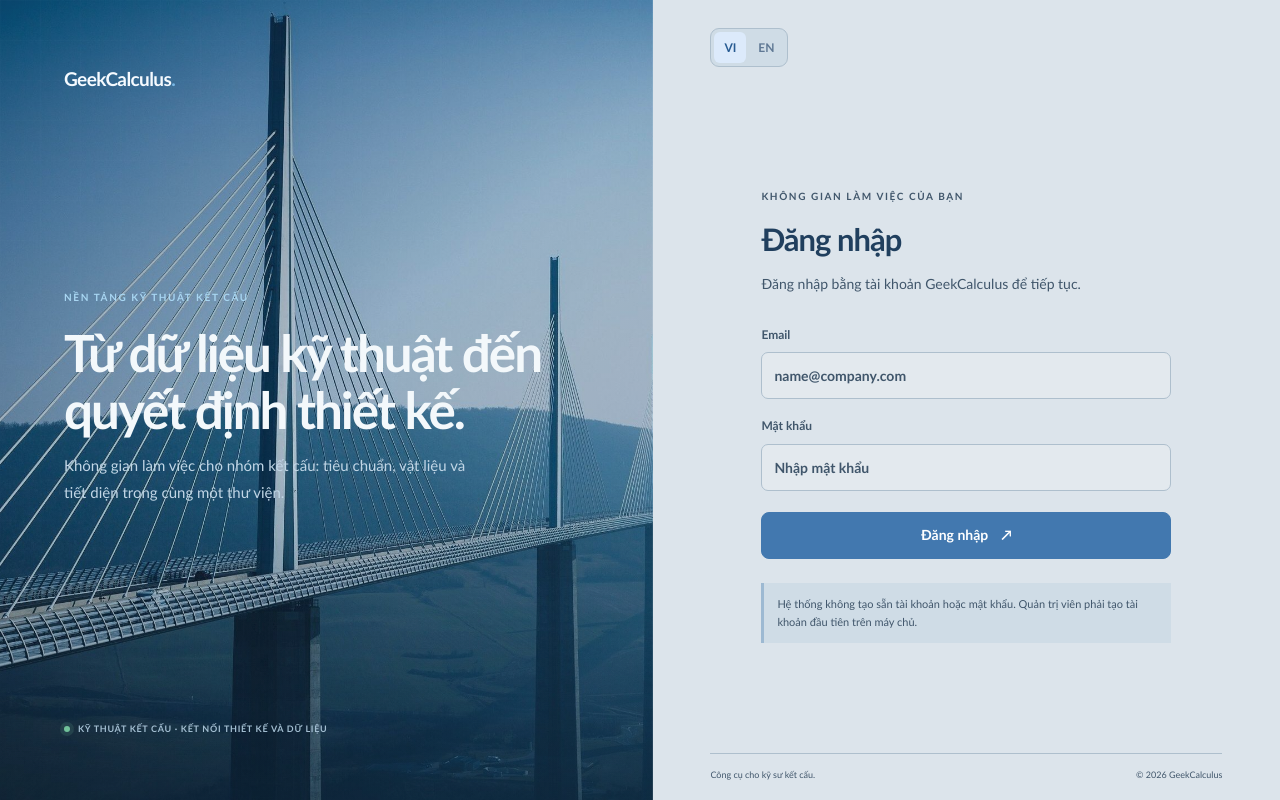
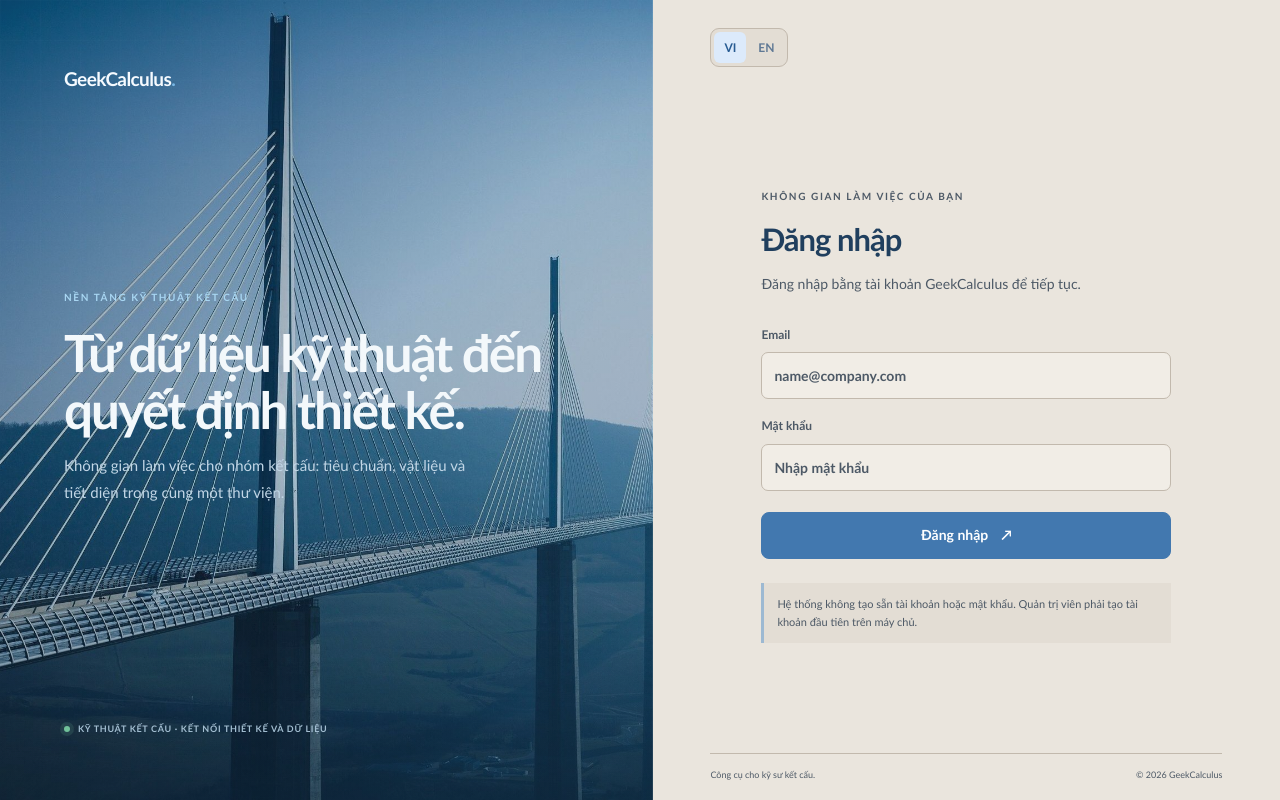
Before and after one commit to DucVu89260/GeekCalculus, a Vue app in the folder structural-platform/frontend/vue/: page / in a window 1280 px wide. Built offline with nearby package versions, Linux system fonts and the light colour scheme; no server answers.

Commit message:
Warm shared workspace backgrounds with a gray-beige palette

```diff
--- a/structural-platform/frontend/vue/src/style.css
+++ b/structural-platform/frontend/vue/src/style.css
@@ -1,11 +1,11 @@
 :root
   {
-    --page-bg: #c2ced9;
-    --surface-bg: #dce4eb;
-    --soft-bg: #cfdce6;
-    --field-bg: #e3e9ee;
-    --surface-border: #aebfcd;
-    --muted-ink: #40566b;
+    --page-bg: #ded8cf;
+    --surface-bg: #eae5dd;
+    --soft-bg: #e3ddd4;
+    --field-bg: #f1ede6;
+    --surface-border: #c2b9ad;
+    --muted-ink: #4d5966;
     font-family: Calibri, "Segoe UI", Arial, sans-serif;
     font-size: 16px;
     font-weight: 400;
@@ -319,12 +319,12 @@ button[role="tab"]:hover:not(:disabled),
 
 button[role="tab"]:hover:not(:disabled) :is(strong, small, span) { color: #fff; }
 
-/* Muted blue surfaces reduce glare across both workspaces and dialogs. */
+/* Warm gray-beige surfaces reduce glare across both workspaces and dialogs. */
 .platform-card, .project-workspace, .chooser-card, .admin-panel, .library-editor, .library-table-wrap { border-color: var(--surface-border); }
 :is(.platform-heading, .section-heading, .login-heading, .admin-heading, .user-admin-heading) p,
 .demo-notice, .service-status, .chooser-subtitle, .signed-in-label, .field, .auth-field,
 .library-caveat, .read-only-hint, .field-hint, .library-table th, .library-related small,
 .property-details dt, .property-source, .property-placeholder, .source-help { color: var(--muted-ink); }
-.library-table tbody tr:nth-child(even) { background: #d6e1e9; }
+.library-table tbody tr:nth-child(even) { background: var(--soft-bg); }
 .library-table td { border-bottom-color: var(--surface-border); }
 input::placeholder { color: var(--muted-ink); }
```
Also changed, not shown: 5 other files (tests, documents, lock files or other folders).
